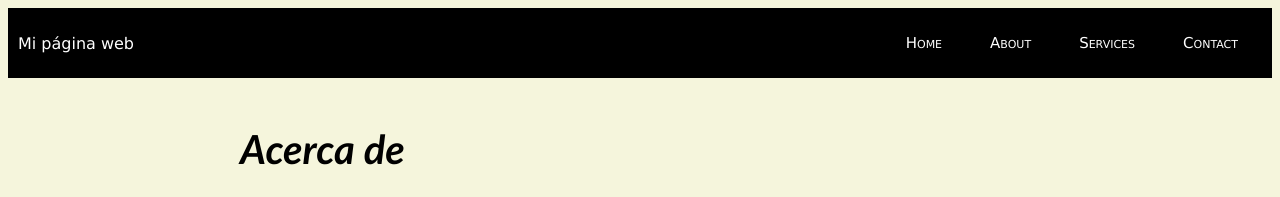
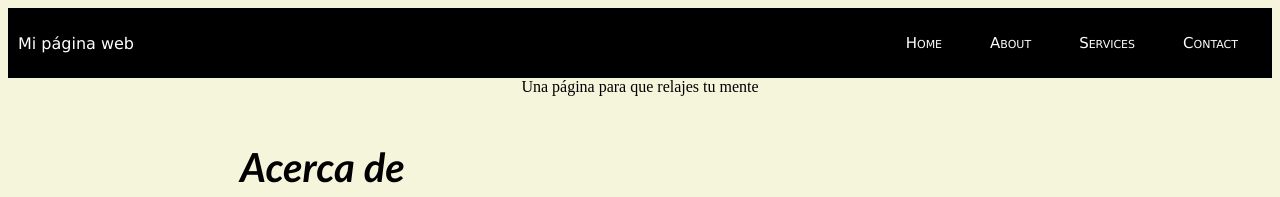
Before and after one commit to maydisalvo/MiPrimeraPagina, a plain HTML site: page about.html in a window 1280 px wide. Shown: the top 197 px of the page. Drawn offline with Linux system fonts and the light colour scheme.

Commit message:
Mi primera confirmación de actualización

```diff
--- a/about.html
+++ b/about.html
@@ -23,6 +23,9 @@
         </nav>
         <button class="button-menu-toggle">Menu</button>
     </div>
+    <div class=" greeting">
+        Una página para que relajes tu mente
+    </div>
     <div class="container">
         <h1>Acerca de</h1>
 
--- a/style.css
+++ b/style.css
@@ -163,3 +163,7 @@ display: none;
             font-family: Verdana;
             font-weight:bolder;
           }
+
+          .greeting {
+            text-align: center;
+            }
```
